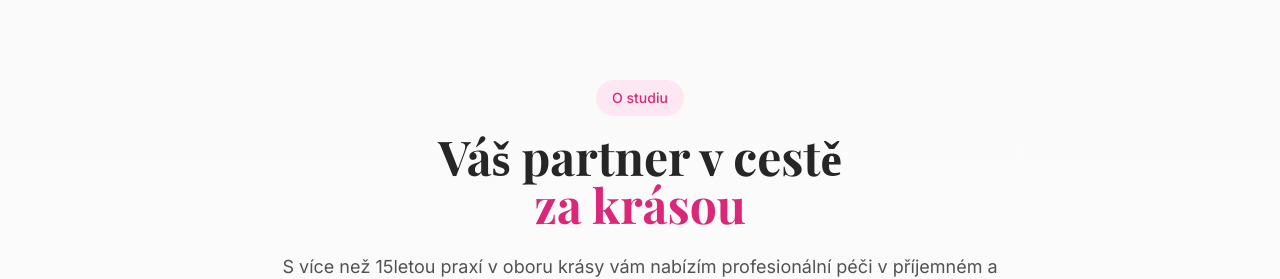
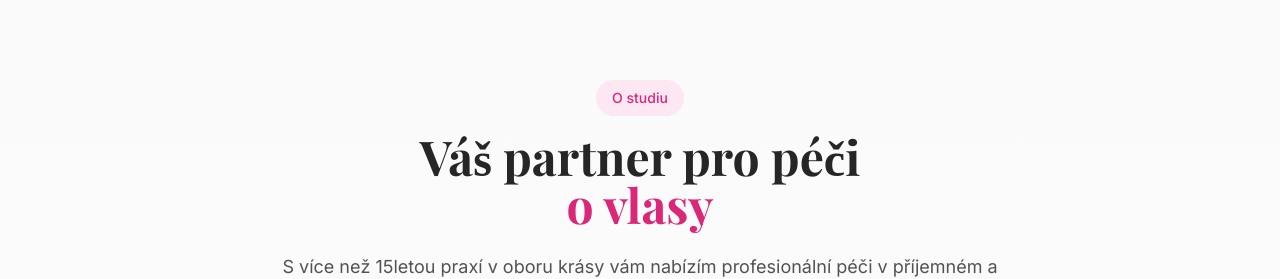
Before and after one commit to marcelrezkova/kadernictvihelena, a React (Vite) app: page / in a window 1280 px wide. Shown: the part 800-1079 px from the top of the page. Built offline with nearby package versions, Linux system fonts and the light colour scheme.

Commit message:
Změna podtitulku v About sekci

```diff
--- a/src/components/About.tsx
+++ b/src/components/About.tsx
@@ -24,8 +24,8 @@ const About: React.FC = () => {
               O studiu
             </span>
             <h2 className="font-playfair font-bold text-4xl md:text-5xl text-neutral-800 dark:text-white mb-6">
-              Váš partner v cestě
-              <span className="block text-primary-600 dark:text-primary-400">za krásou</span>
+              Váš partner pro péči
+              <span className="block text-primary-600 dark:text-primary-400">o vlasy</span>
             </h2>
             <p className="text-lg text-neutral-600 dark:text-neutral-300 max-w-3xl mx-auto font-inter leading-relaxed">
               S více než 15letou praxí v oboru krásy vám nabízím profesionální péči
```
